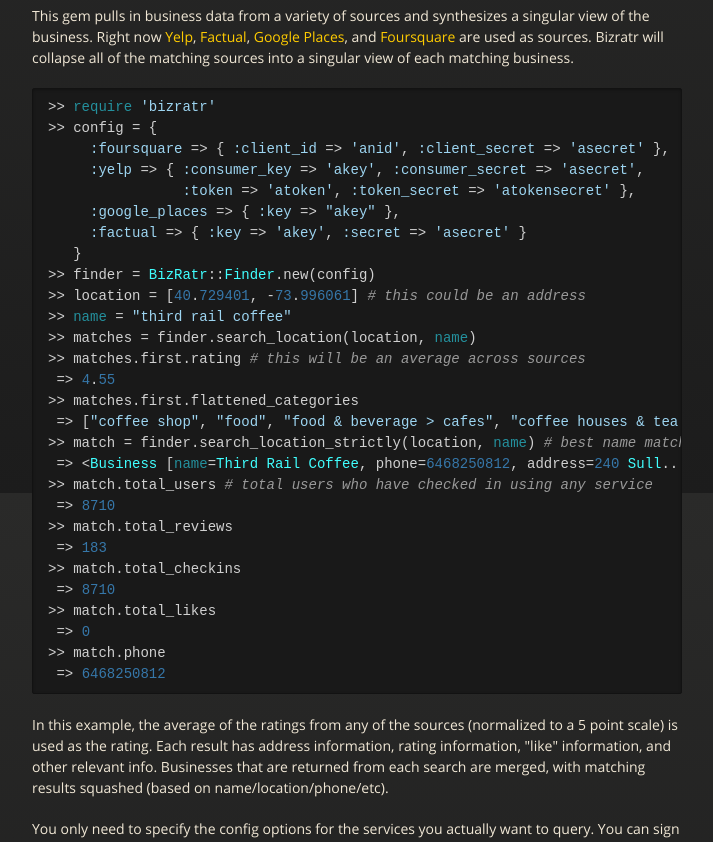
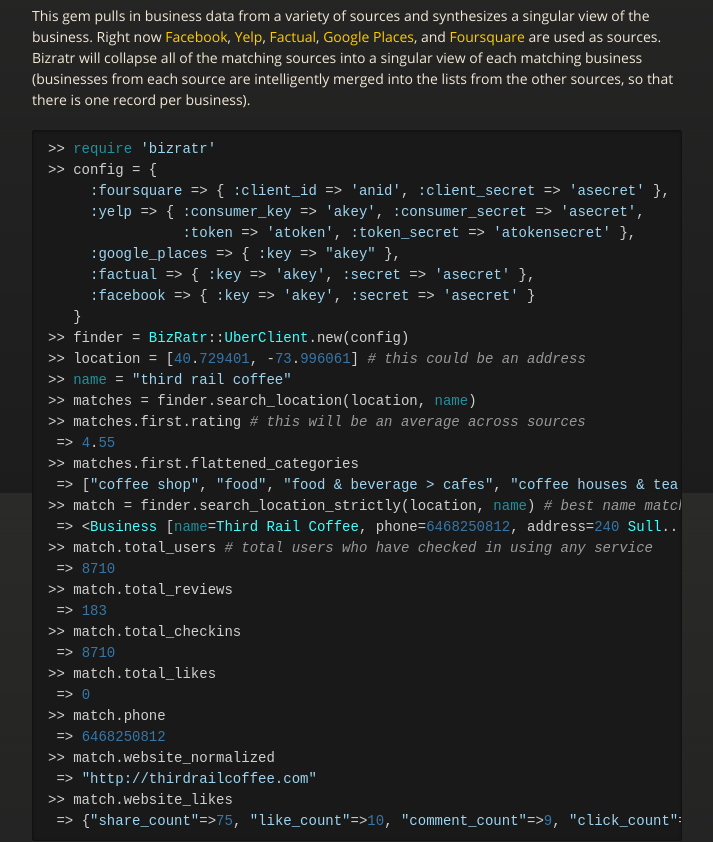
Before and after one commit to bmuller/bizratr, a plain HTML site: page index.html in a window 1280 px wide. Shown: the part 307-1149 px from the top of the page, without its empty margins (283-996 px from the left). Drawn offline with nearby package versions, Linux system fonts and the light colour scheme.

```diff
--- a/index.html
+++ b/index.html
@@ -40,7 +40,7 @@
 
         <h1>BizRatr</h1>
 
-<p>This gem pulls in business data from a variety of sources and synthesizes a singular view of the business.  Right now <a href="http://yelp.com">Yelp</a>, <a href="http://factual.com">Factual</a>, <a href="http://google.com/places">Google Places</a>, and <a href="http://foursquare.com">Foursquare</a> are used as sources.  Bizratr will collapse all of the matching sources into a singular view of each matching business.</p>
+<p>This gem pulls in business data from a variety of sources and synthesizes a singular view of the business.  Right now <a href="http://facebook.com">Facebook</a>, <a href="http://yelp.com">Yelp</a>, <a href="http://factual.com">Factual</a>, <a href="http://google.com/places">Google Places</a>, and <a href="http://foursquare.com">Foursquare</a> are used as sources.  Bizratr will collapse all of the matching sources into a singular view of each matching business (businesses from each source are intelligently merged into the lists from the other sources, so that there is one record per business).</p>
 
 <div class="highlight"><pre><span class="o">&gt;&gt;</span> <span class="nb">require</span> <span class="s1">'bizratr'</span>
 <span class="o">&gt;&gt;</span> <span class="n">config</span> <span class="o">=</span> <span class="p">{</span>
@@ -48,9 +48,10 @@
      <span class="ss">:yelp</span> <span class="o">=&gt;</span> <span class="p">{</span> <span class="ss">:consumer_key</span> <span class="o">=&gt;</span> <span class="s1">'akey'</span><span class="p">,</span> <span class="ss">:consumer_secret</span> <span class="o">=&gt;</span> <span class="s1">'asecret'</span><span class="p">,</span>
                 <span class="ss">:token</span> <span class="o">=&gt;</span> <span class="s1">'atoken'</span><span class="p">,</span> <span class="ss">:token_secret</span> <span class="o">=&gt;</span> <span class="s1">'atokensecret'</span> <span class="p">},</span>
      <span class="ss">:google_places</span> <span class="o">=&gt;</span> <span class="p">{</span> <span class="ss">:key</span> <span class="o">=&gt;</span> <span class="s2">"akey"</span> <span class="p">},</span>
-     <span class="ss">:factual</span> <span class="o">=&gt;</span> <span class="p">{</span> <span class="ss">:key</span> <span class="o">=&gt;</span> <span class="s1">'akey'</span><span class="p">,</span> <span class="ss">:secret</span> <span class="o">=&gt;</span> <span class="s1">'asecret'</span> <span class="p">}</span>
+     <span class="ss">:factual</span> <span class="o">=&gt;</span> <span class="p">{</span> <span class="ss">:key</span> <span class="o">=&gt;</span> <span class="s1">'akey'</span><span class="p">,</span> <span class="ss">:secret</span> <span class="o">=&gt;</span> <span class="s1">'asecret'</span> <span class="p">},</span>
+     <span class="ss">:facebook</span> <span class="o">=&gt;</span> <span class="p">{</span> <span class="ss">:key</span> <span class="o">=&gt;</span> <span class="s1">'akey'</span><span class="p">,</span> <span class="ss">:secret</span> <span class="o">=&gt;</span> <span class="s1">'asecret'</span> <span class="p">}</span>
    <span class="p">}</span>
-<span class="o">&gt;&gt;</span> <span class="n">finder</span> <span class="o">=</span> <span class="no">BizRatr</span><span class="o">::</span><span class="no">Finder</span><span class="o">.</span><span class="n">new</span><span class="p">(</span><span class="n">config</span><span class="p">)</span>
+<span class="o">&gt;&gt;</span> <span class="n">finder</span> <span class="o">=</span> <span class="no">BizRatr</span><span class="o">::</span><span class="no">UberClient</span><span class="o">.</span><span class="n">new</span><span class="p">(</span><span class="n">config</span><span class="p">)</span>
 <span class="o">&gt;&gt;</span> <span class="n">location</span> <span class="o">=</span> <span class="o">[</span><span class="mi">40</span><span class="o">.</span><span class="mi">729401</span><span class="p">,</span> <span class="o">-</span><span class="mi">73</span><span class="o">.</span><span class="mi">996061</span><span class="o">]</span> <span class="c1"># this could be an address</span>
 <span class="o">&gt;&gt;</span> <span class="nb">name</span> <span class="o">=</span> <span class="s2">"third rail coffee"</span>
 <span class="o">&gt;&gt;</span> <span class="n">matches</span> <span class="o">=</span> <span class="n">finder</span><span class="o">.</span><span class="n">search_location</span><span class="p">(</span><span class="n">location</span><span class="p">,</span> <span class="nb">name</span><span class="p">)</span>
@@ -70,6 +71,10 @@
  <span class="o">=&gt;</span> <span class="mi">0</span>
 <span class="o">&gt;&gt;</span> <span class="n">match</span><span class="o">.</span><span class="n">phone</span>
  <span class="o">=&gt;</span> <span class="mi">6468250812</span>
+<span class="o">&gt;&gt;</span> <span class="n">match</span><span class="o">.</span><span class="n">website_normalized</span>
+ <span class="o">=&gt;</span> <span class="s2">"http://thirdrailcoffee.com"</span>
+<span class="o">&gt;&gt;</span> <span class="n">match</span><span class="o">.</span><span class="n">website_likes</span>
+ <span class="o">=&gt;</span> <span class="p">{</span><span class="s2">"share_count"</span><span class="o">=&gt;</span><span class="mi">75</span><span class="p">,</span> <span class="s2">"like_count"</span><span class="o">=&gt;</span><span class="mi">10</span><span class="p">,</span> <span class="s2">"comment_count"</span><span class="o">=&gt;</span><span class="mi">9</span><span class="p">,</span> <span class="s2">"click_count"</span><span class="o">=&gt;</span><span class="mi">6</span><span class="p">}</span>
 </pre></div>
 
 <p>In this example, the average of the ratings from any of the sources (normalized to a 5 point scale) is used as the rating.  Each result has address information, rating information, "like" information, and other relevant info.  Businesses that are returned from each search are merged, with matching results squashed (based on name/location/phone/etc).</p>
@@ -84,6 +89,8 @@
 <li>Foursquare: <a href="https://foursquare.com/oauth/">https://foursquare.com/oauth/</a>
 </li>
 <li>Factual: <a href="https://www.factual.com/api-keys/request">https://www.factual.com/api-keys/request</a>
+</li>
+<li>Facebook: <a href="https://developers.facebook.com/apps">https://developers.facebook.com/apps</a>
 </li>
 </ul><h1>License</h1>
 
```
Also changed, not shown: params.json (+1 -1 lines).
